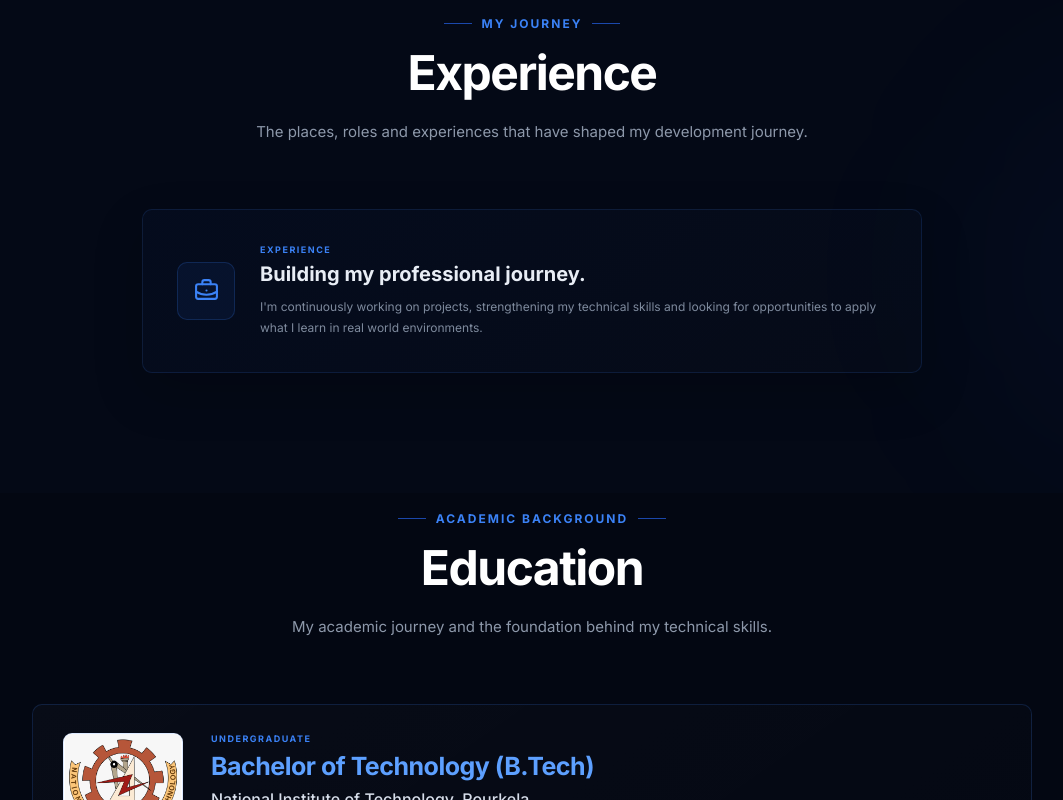
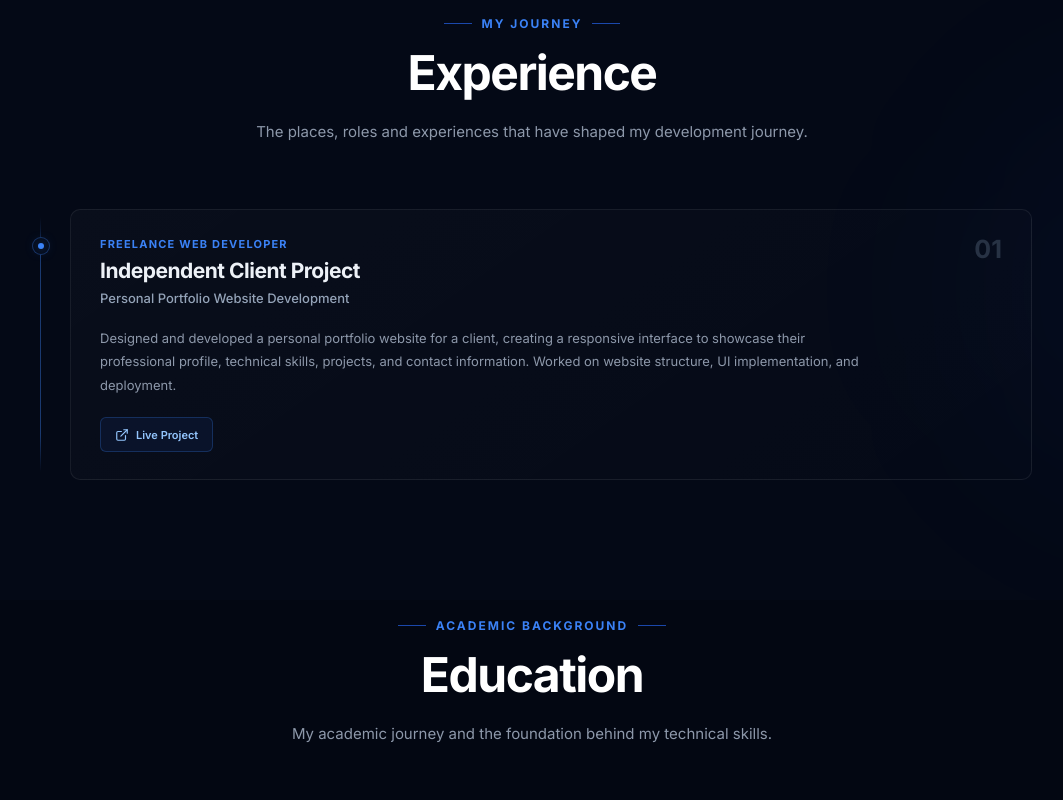
Before and after one commit to vishchopra227/Portfolio, a React app: page / in a window 1280 px wide. Shown: the part 2794-3594 px from the top of the page, without its empty margins (108-1171 px from the left). Built offline with nearby package versions, Linux system fonts and the light colour scheme; the HTML template or start-up script is replaced by a standard one.

Commit message:
portfolio updated

```diff
--- a/src/data/experience.js
+++ b/src/data/experience.js
@@ -1,3 +1,12 @@
-const experience = [];
+const experience = [
+  {
+    role: "Freelance Web Developer",
+    company: "Independent Client Project",
+    project: "Personal Portfolio Website Development",
+    description:
+      "Designed and developed a personal portfolio website for a client, creating a responsive interface to showcase their professional profile, technical skills, projects, and contact information. Worked on website structure, UI implementation, and deployment.",
+    link: "https://mohammad-saif-ansari.vercel.app/",
+  },
+];
 
 export default experience;
--- a/src/sections/Experience.css
+++ b/src/sections/Experience.css
@@ -179,6 +179,16 @@
   letter-spacing: -0.5px;
 }
 
+.experience-project {
+  margin: 6px 0 0;
+
+  color: #94a3b8;
+
+  font-size: 13px;
+  font-weight: 500;
+  line-height: 1.4;
+}
+
 .experience-number {
   color: #273244;
 
@@ -290,6 +300,56 @@
   font-weight: 600;
 
   letter-spacing: 0.3px;
+}
+
+/* Project Links */
+
+.experience-links {
+  display: flex;
+  align-items: center;
+  flex-wrap: wrap;
+  gap: 8px;
+
+  margin-top: 20px;
+}
+
+.experience-link {
+  display: inline-flex;
+  align-items: center;
+  justify-content: center;
+  gap: 7px;
+
+  min-height: 35px;
+
+  padding: 0 14px;
+
+  border: 1px solid rgba(59, 130, 246, 0.25);
+  border-radius: 6px;
+
+  background: rgba(37, 99, 235, 0.08);
+
+  color: #93c5fd;
+
+  font-size: 11px;
+  font-weight: 600;
+
+  text-decoration: none;
+
+  transition:
+    color 0.25s ease,
+    background-color 0.25s ease,
+    border-color 0.25s ease,
+    transform 0.25s ease;
+}
+
+.experience-link:hover {
+  transform: translateY(-2px);
+
+  color: #ffffff;
+
+  background: rgba(37, 99, 235, 0.16);
+
+  border-color: rgba(59, 130, 246, 0.45);
 }
 
 /* Empty State */
@@ -434,6 +494,10 @@
     font-size: 17px;
   }
 
+  .experience-project {
+    font-size: 12px;
+  }
+
   .experience-number {
     font-size: 19px;
   }
@@ -452,6 +516,16 @@
 
   .experience-responsibilities li {
     font-size: 11px;
+  }
+
+  .experience-links {
+    margin-top: 16px;
+  }
+
+  .experience-link {
+    min-height: 32px;
+    padding: 0 12px;
+    font-size: 10px;
   }
 
   .experience-empty {
--- a/src/sections/Experience.jsx
+++ b/src/sections/Experience.jsx
@@ -2,6 +2,7 @@ import {
   BriefcaseBusiness,
   CalendarDays,
   MapPin,
+  ExternalLink,
 } from "lucide-react";
 
 import experience from "../data/experience";
@@ -38,6 +39,12 @@ function Experience() {
                       </span>
 
                       <h3>{job.company}</h3>
+
+                      {job.project && (
+                        <p className="experience-project">
+                          {job.project}
+                        </p>
+                      )}
                     </div>
 
                     <span className="experience-number">
@@ -45,6 +52,7 @@ function Experience() {
                     </span>
                   </div>
 
+                  {(job.duration || job.location) && (
                     <div className="experience-meta">
                       {job.duration && (
                         <span>
@@ -60,6 +68,7 @@ function Experience() {
                         </span>
                       )}
                     </div>
+                  )}
 
                   {job.description && (
                     <p className="experience-description">
@@ -80,6 +89,20 @@ function Experience() {
                       {job.technologies.map((technology) => (
                         <span key={technology}>{technology}</span>
                       ))}
+                    </div>
+                  )}
+
+                  {job.link && (
+                    <div className="experience-links">
+                      <a
+                        href={job.link}
+                        target="_blank"
+                        rel="noreferrer"
+                        className="experience-link"
+                      >
+                        <ExternalLink size={14} />
+                        <span>Live Project</span>
+                      </a>
                     </div>
                   )}
                 </div>
```
Also changed, not shown: 1 other file (tests, documents, lock files or other folders). Lines whose indentation alone changed are shown as unchanged.
